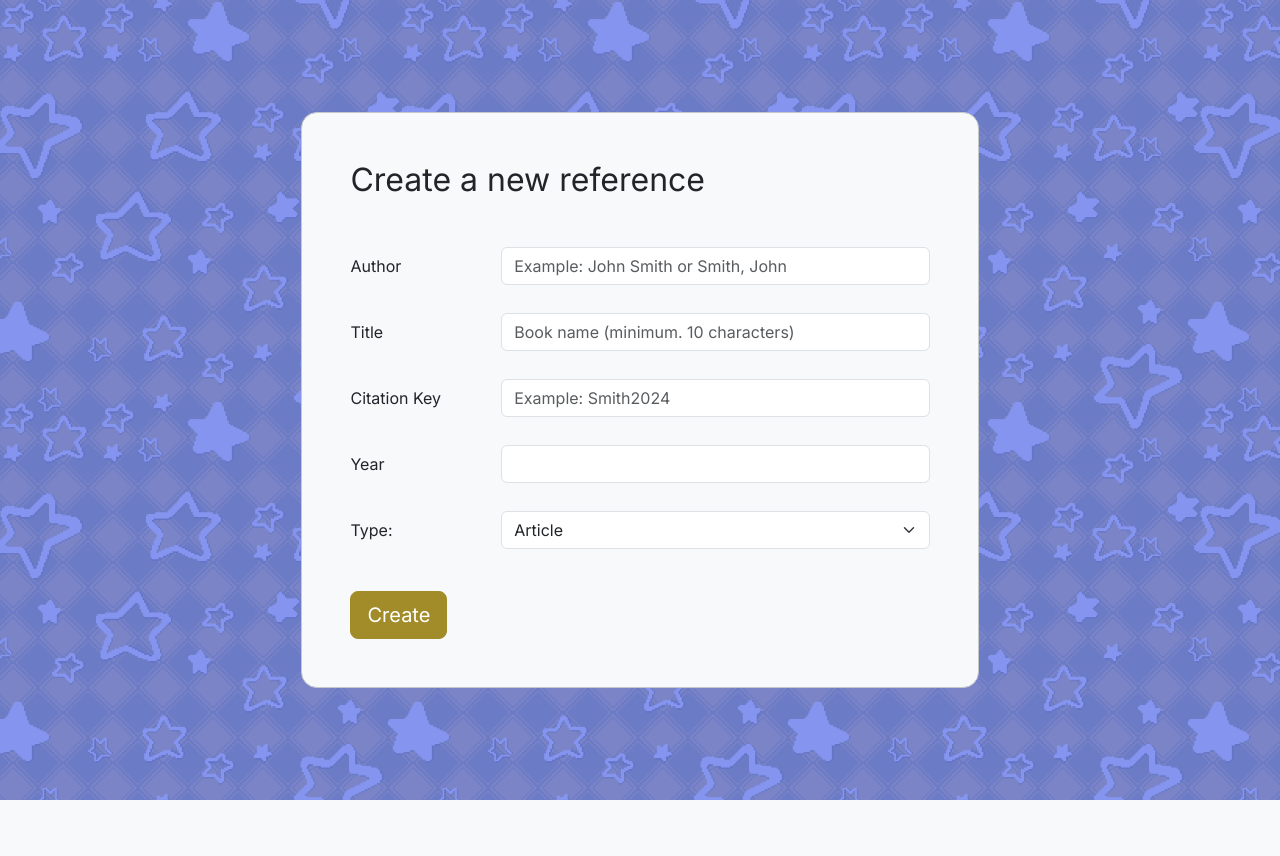
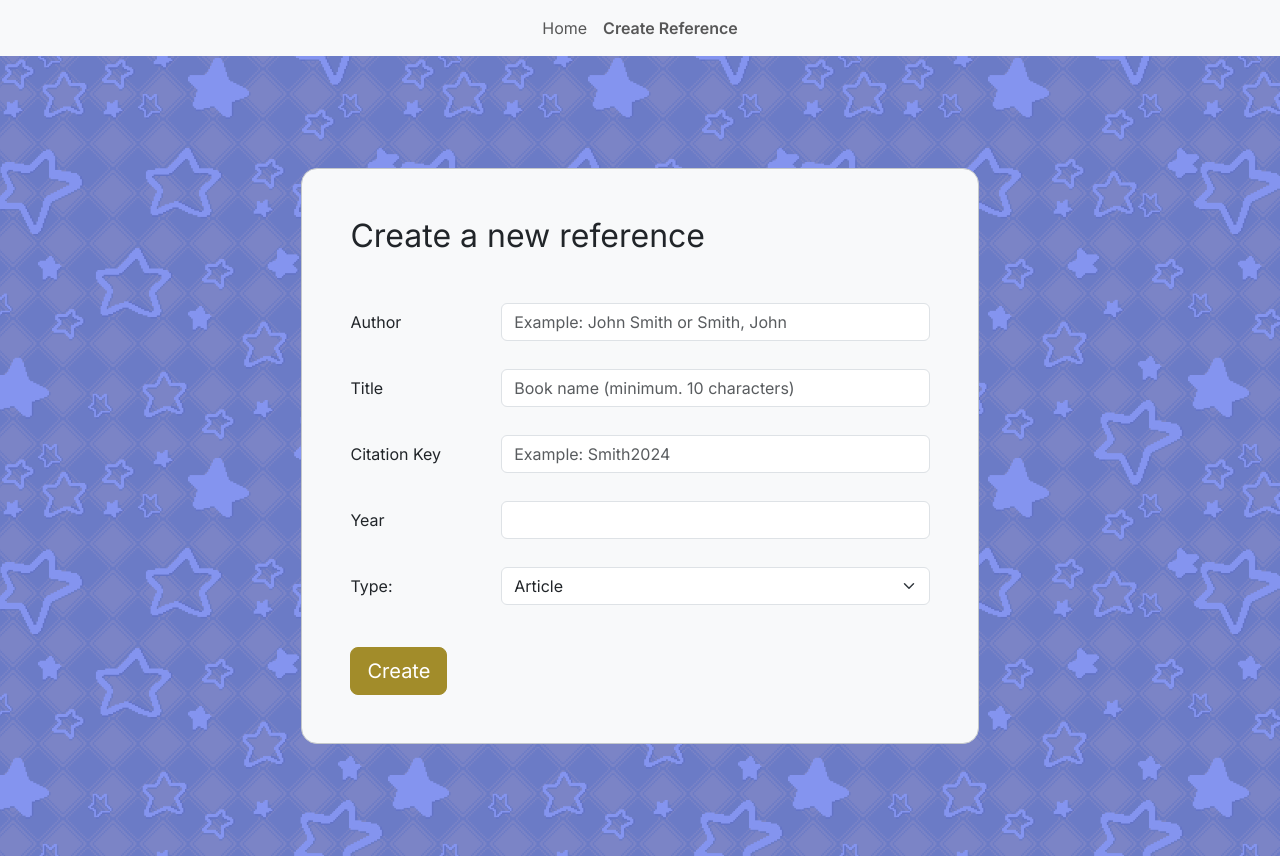
Before and after one commit to kortekoski/ohtuminiprojekti, a Flask app: page /new_reference in a window 1280 px wide. Before the commit the page ends 800 px from the top, so only its background shows below. Run offline with Flask 3, Linux system fonts and the light colour scheme.

Commit message:
add navbar

```diff
--- a/src/templates/layout.html
+++ b/src/templates/layout.html
@@ -20,16 +20,33 @@
       body {
           font-family: 'Inter', sans-serif;
       }
+      .nav-item.active {
+        font-weight: 800;
+      }
     </style>
   </head>
   <body class="bg-light">
+  <nav class="navbar navbar-expand justify-content-center">
+    <ul class="navbar-nav">
+      <li class="nav-item {% if request.path == '/' %} active {%endif%}">
+      <a class="nav-link" href="/"> Home</a>
+      </li>
+      <li class="nav-item {% if request.path == '/new_reference' %}active{% endif %}">
+      <a class="nav-link" href="/new_reference">Create Reference</a>
+      </li>
+    </ul>
+  </nav>
     {% with messages = get_flashed_messages() %}
     {% if messages %}
-		  <ul>
+      <div class="alert alert-warning">
+        <ul class="mb-0 ps-5">
           {% for message in messages %}
+
           <li>{{ message }}</li>
+
           {% endfor %}
         </ul>
+      </div>
     {% endif %}
     {% endwith %}
     {% block body %}{% endblock %}
```
Lines whose indentation alone changed are shown as unchanged.
